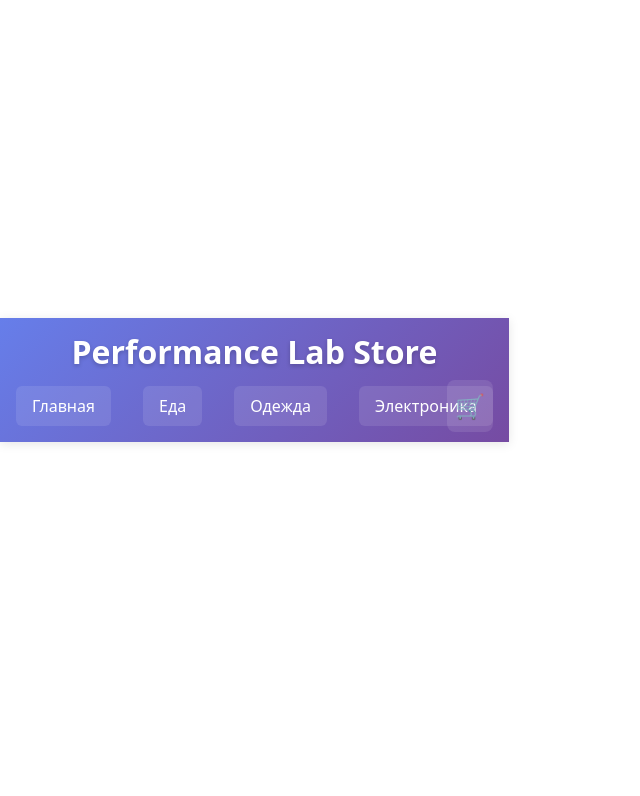
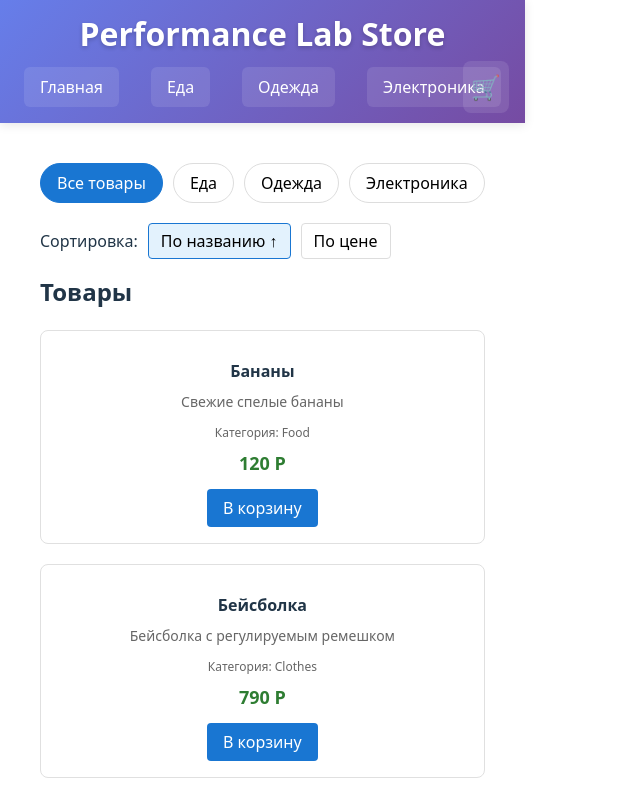
Before and after one commit to yader-cola/middle-react-test, a React (Vite) app: page /category in a window 1280 px wide. Shown: the top 796 px of the page, without its empty margins (0-640 px from the left). Built offline with nearby package versions, Linux system fonts and the light colour scheme; data requests are answered from the project's data file.

Commit message:
fix: now using only useparams

```diff
--- a/src/App.tsx
+++ b/src/App.tsx
@@ -12,6 +12,7 @@ function App() {
             <main>
                 <Routes>
                     <Route path="/" element={<Home />} />
+                    <Route path="/category" element={<ProductList />} />
                     <Route path="/category/:categoryName" element={<ProductList />} />
                 </Routes>
             </main>
--- a/src/components/ProductList/ProductList.tsx
+++ b/src/components/ProductList/ProductList.tsx
@@ -2,7 +2,7 @@ import React, {useEffect, useMemo} from 'react';
 import {useAppDispatch, useAppSelector} from "../../store/hooks";
 import {fetchProducts, setCurrentPage, setSort} from "../../store/slices/productsSlice";
 import style from "./ProductList.module.css";
-import {useSearchParams} from "react-router-dom";
+import {useNavigate, useParams} from "react-router-dom";
 import type {Product, SortField} from "../../types/product.ts";
 import {addToCart} from "../../store/slices/cartSlice.ts";
 import Filters from "../Filters";
@@ -16,17 +16,20 @@ const ProductList: React.FC = () => {
         (state) => state.products
     );
 
-    const [searchParams, setSearchParams] = useSearchParams();
-    const category = searchParams.get('category') || 'all';
+    const { categoryName } = useParams<{ categoryName?: string }>();
+    const category = categoryName || 'all';
+
+    const navigate = useNavigate();
 
     useEffect(() => {
-        dispatch(fetchProducts());
+        dispatch(fetchProducts(category));
     }, [dispatch, category])
 
     const sortedAndFilteredProducts = useMemo(() => {
-        const filtered = category === 'all'
-            ? [...items]
-            : items.filter(product => product.category === category);
+        const filtered =
+            category === 'all'
+                ? [...items]
+                : items.filter(product => product.category === category);
 
         return filtered.sort((a, b) => {
             if (sortField === 'name') {
@@ -62,14 +65,11 @@ const ProductList: React.FC = () => {
     }
 
     const handleCategoryChange = (newCategory: string) => {
-        const newParams = new URLSearchParams(searchParams);
         if (newCategory === 'all') {
-            newParams.delete('category');
+            navigate('/category');
         } else {
-            newParams.set('category', newCategory);
+            navigate(`/category/${newCategory}`);
         }
-        newParams.delete('page');
-        setSearchParams(newParams);
         dispatch(setCurrentPage(1));
     }
 
```
